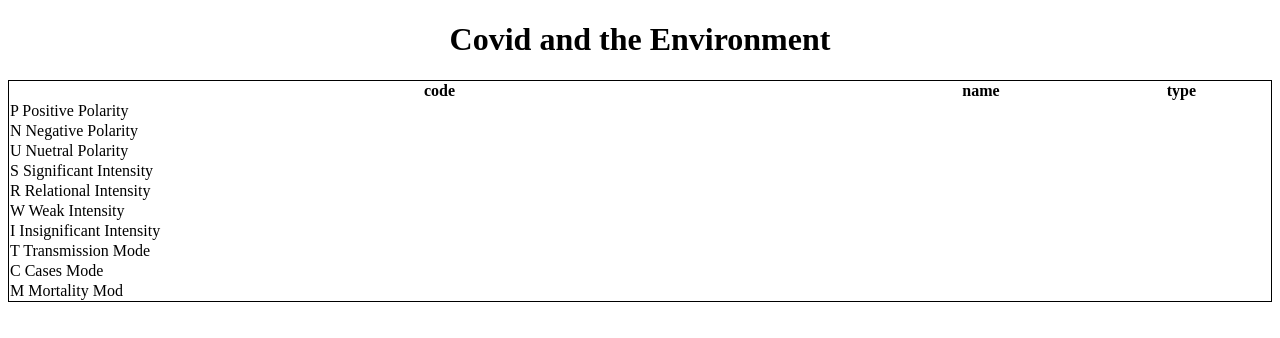
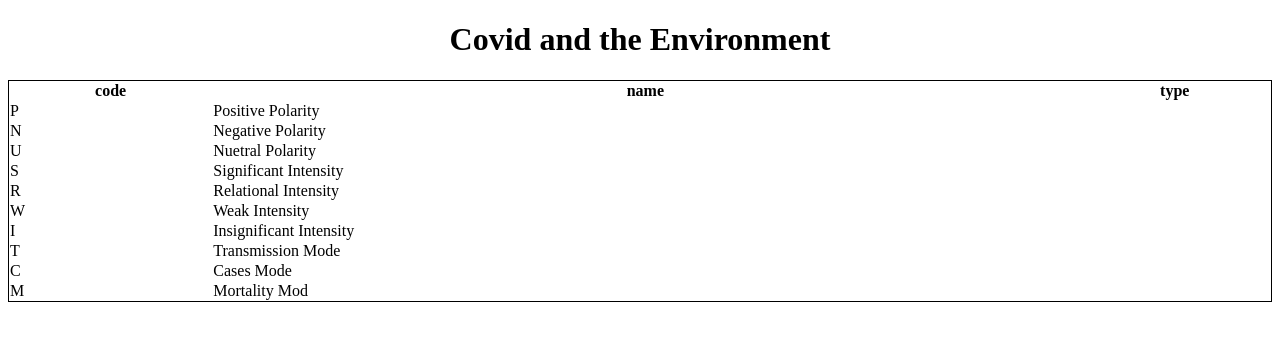
Before and after one commit to nadimashkieh/Covid_Env, a plain HTML site: page covid_env.html in a window 1280 px wide. Drawn offline with Linux system fonts and the light colour scheme; a script that the page names is missing.

Commit message:
Update covid_env.html

```diff
--- a/covid_env.html
+++ b/covid_env.html
@@ -19,6 +19,7 @@
 
     //console.log(result.view);
   </script>
+
   <style>
   table {
     border-collapse: collapse;
@@ -30,18 +31,19 @@ table.a {
    width: 100%;
   }
 </style>
+
 <table class="a">
    <tr><th>code</th><th>	name</th><th>	type</th></tr>
-  <tr><td>  P	</tb><tb>Positive	Polarity</td></tr>
-<tr><td>	N	</tb><tb>Negative	Polarity</td></tr>
-<tr><td>	U	</tb><tb>Nuetral	Polarity</td></tr>
-<tr><td>	S	</tb><tb>Significant	Intensity</td></tr>
-<tr><td>	R	</tb><tb>Relational	Intensity</td></tr>
-<tr><td>	W	</tb><tb>Weak	Intensity</td></tr>
-<tr><td>	I	</tb><tb>Insignificant	Intensity</td></tr>
-<tr><td>	T	</tb><tb>Transmission	Mode</td></tr>
-<tr><td>	C	</tb><tb>Cases	Mode</td></tr>
-  <tr><td>	M</tb><tb>	Mortality	Mod</td></tr>
+   <tr><td>P</td><td>Positive	Polarity</td></tr>
+   <tr><td>N</td><td>Negative	Polarity</td></tr>
+   <tr><td>U</td><td>Nuetral	Polarity</td></tr>
+   <tr><td>S</td><td>Significant	Intensity</td></tr>
+   <tr><td>R</td><td>Relational	Intensity</td></tr>
+   <tr><td>W</td><td>Weak	Intensity</td></tr>
+   <tr><td>I</td><td>Insignificant	Intensity</td></tr>
+   <tr><td>T</td><td>Transmission	Mode</td></tr>
+   <tr><td>C</td><td>Cases	Mode</td></tr>
+   <tr><td>M</td><td>	Mortality	Mod</td></tr>
   </table>
 </body>
 </html>
```
Lines whose indentation alone changed are shown as unchanged.
